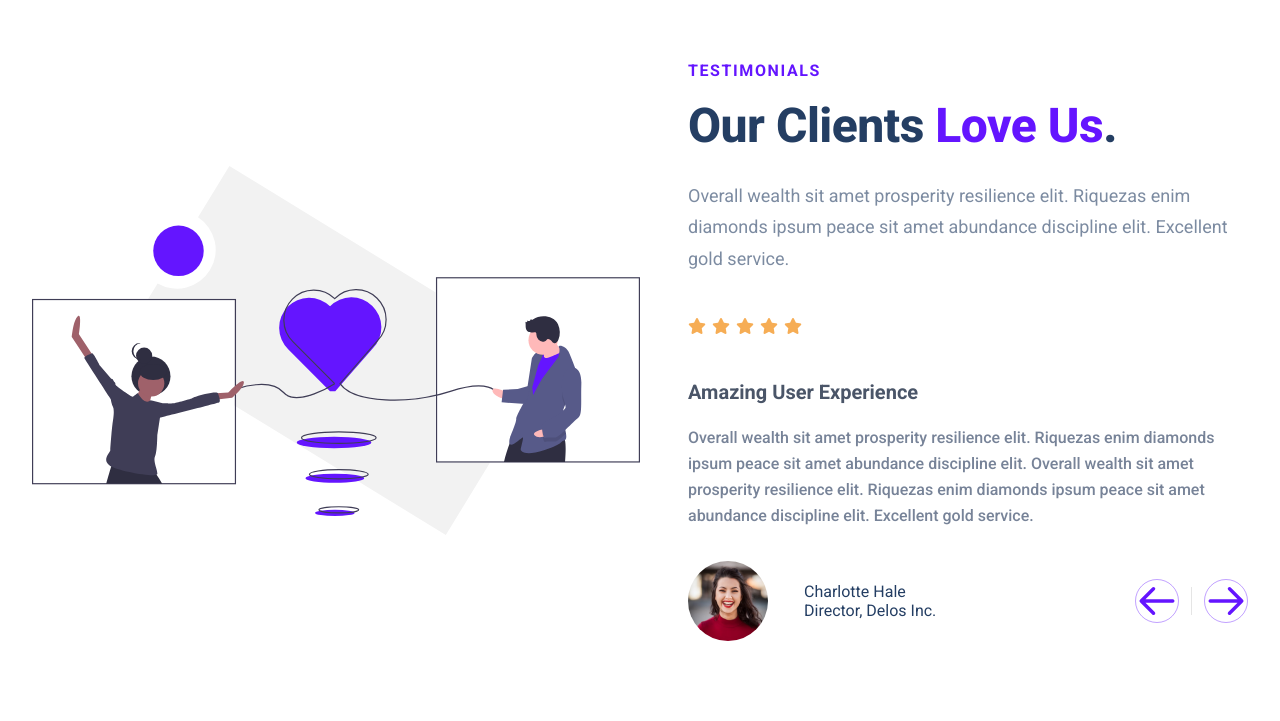
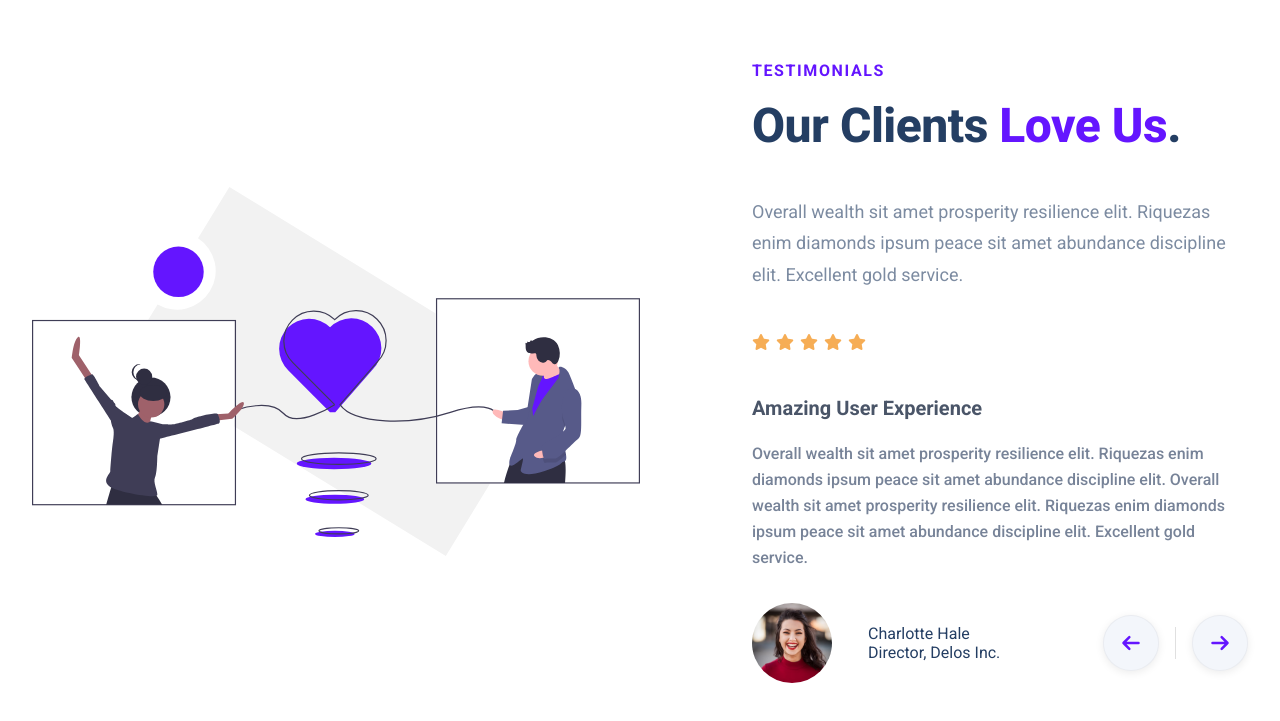
Before and after one commit to Dayla20/projectOct25, a plain HTML site: page index.html in a window 1280 px wide. Shown: the part 4685-5406 px from the top of the page. Drawn offline with Linux system fonts and the light colour scheme; a script that the page names is missing.

Commit message:
TestimonialsCompleted

```diff
--- a/style.css
+++ b/style.css
@@ -791,10 +791,10 @@ header img {
     justify-content: space-between;
 }
 .testimonials__img,
-.testimonials_description {
+.testimonials__description {
     width: 50%;
 }
-.testimonials_description {
+.testimonials__description {
     display: flex;
     flex-direction: column;
     padding-left: 64px;
@@ -809,7 +809,7 @@ header img {
 
 #testimonials .section__title {
     margin-bottom: 24px;
-    line-height: 1.25px;
+    line-height: 1.25;
 
 }
 .testimonial__rating .fa-solid.fa-star{
@@ -869,21 +869,46 @@ header img {
 #testimonials .testimonial__buttons{
   display:flex;
   align-items:center;
-  gap:12px;
-  flex:0 0 auto;
-}
-.testimonial__button {
-    display: flex;
-    padding: 16px;
-    background-color: rgb(85, 13, 228);
+  gap:16px;
 
 }
+#testimonials .testimonial_button {
+  /* wipe any default/button styles that might leak in */
+  all: unset;
+  display: flex;
+  align-items: center;
+  justify-content: center;
 
-#testimonials .testimonial_button{
-  width:44px;height:44px;border-radius:9999px;
-  border:1px solid rgba(100,21,255,0.4);
-  background:transparent;display:grid;place-items:center;
-  cursor:pointer;transition:transform .15s ease; background: .15s ease;
+  width: 56px;
+  height: 56px;
+  border-radius: 50%;
+  background: #f3f6fb;                 /* soft light gray circle */
+  border: 1px solid rgba(0,0,0,.04);
+  box-shadow: 0 2px 8px rgba(0,0,0,.08);/* subtle shadow */
+  cursor: pointer;
+  box-sizing: border-box;
+  transition: background .2s ease, transform .15s ease;
 }
-#testimonials .testimonial_button:hover{background:rgba(100,21,255,.06);transform:translateY(-1px)}
-#testimonials .divider{width:1px;height:28px;background:rgba(0,0,0,0.1)}
+
+#testimonials .testimonial_button:hover {
+  background: #eef1f7;
+  transform: translateY(-1px);
+}
+/* SVG chevrons inside the buttons */
+#testimonials .testimonial_button svg {
+  width: 20px;
+  height: 20px;
+  display: block;
+  fill: none;                   /* important: no fill */
+  stroke: rgb(100, 21, 255);
+  stroke-width: 3;
+  stroke-linecap: round;
+  stroke-linejoin: round;
+}
+
+/* Thin divider between the two buttons */
+#testimonials .divider {
+  width: 1px;
+  height: 32px;
+  background: rgba(0,0,0,0.12);
+}
```
